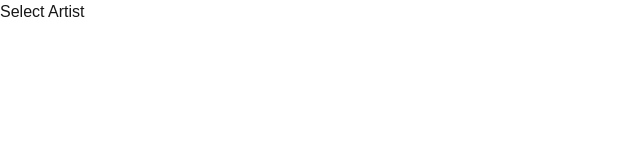
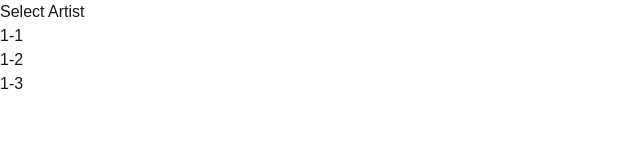
Before and after one commit to ksd210-fig/jazz_chronicle, a Next.js app: page /03_select_artist in a window 1280 px wide. Shown: the top 160 px of the page, without its empty margins (0-640 px from the left). Built offline with nearby package versions, Linux system fonts and the light colour scheme.

Commit message:
select_artist 페이지에서 전 페이지  index 가져오기

```diff
--- a/app/02_select_genre/page.tsx
+++ b/app/02_select_genre/page.tsx
@@ -22,12 +22,11 @@ export default function SelectGenre() {
           const newIndex = index - 1;
           setIndex(newIndex < 0 ? dataList.length - 1 : newIndex);
         }}>◀︎</button>
-        <Link href="/03_select_artist">Next</Link>
+        <Link href={`/03_select_artist?index=${index}`}>Next</Link>
         <button onClick={() => {
           const newIndex = index + 1;
           setIndex(newIndex >= dataList.length ? 0 : newIndex);
           }}>▶︎</button>
-
       </div>
     </div>
   )
--- a/app/03_select_artist/page.tsx
+++ b/app/03_select_artist/page.tsx
@@ -1,7 +1,19 @@
+"use client";
+
+import { useSearchParams } from "next/navigation";
+import dataList from "@/app/database";
+
 export default function SelectArtistPage() {
+  const searchParams = useSearchParams(); // 1. useSearchParams로 URL의 쿼리 파라미터 읽기
+  const indexParameter = searchParams.get("index"); // 2. "index" 파라미터의 값을 가져오기 (문자열로 반환됨)
+  const index = parseInt(indexParameter || "0", 10); // 3. 문자열을 숫자로 변환 (없으면 0으로 기본값 설정, 10진수 변환)
+
   return (
     <div>
         <h1>Select Artist</h1>
+        <p>{dataList[index].artist[0]}</p>
+        <p>{dataList[index].artist[1]}</p>
+        <p>{dataList[index].artist[2]}</p>
     </div>
   )
 }
```
